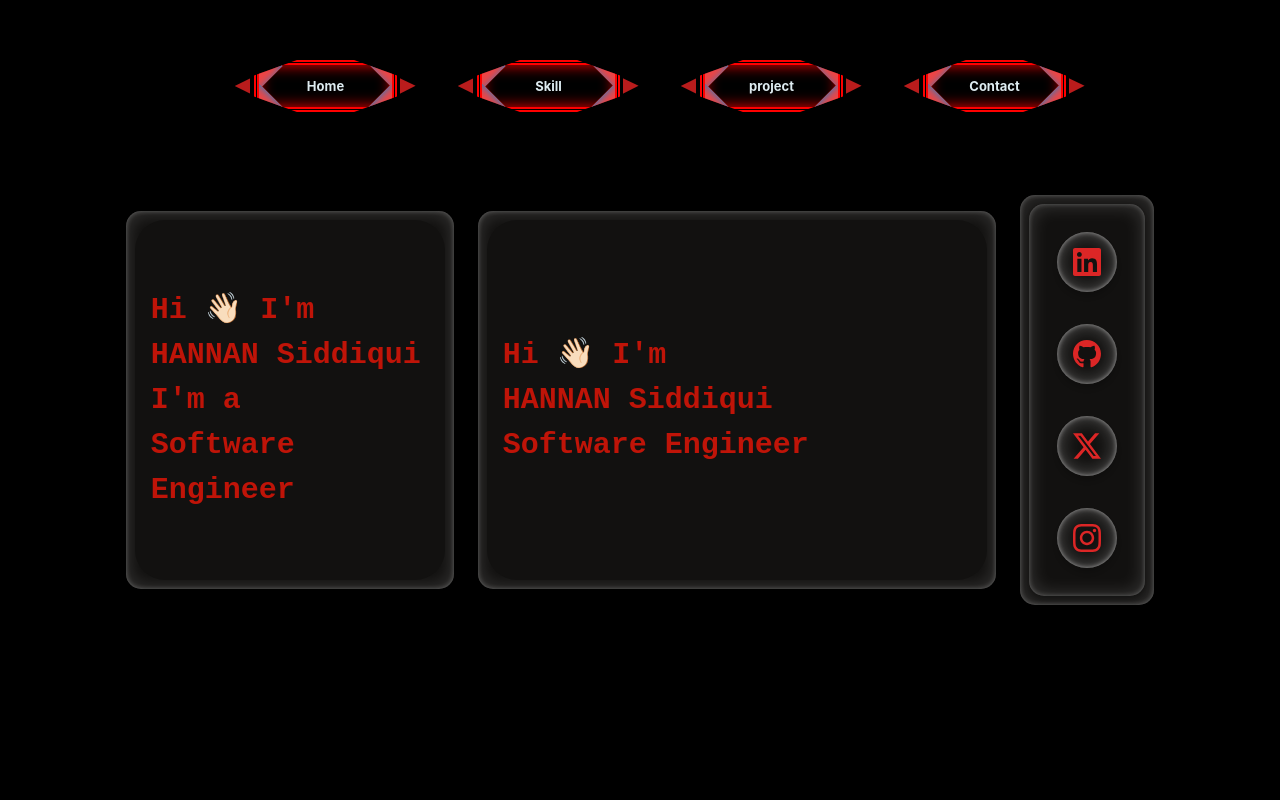
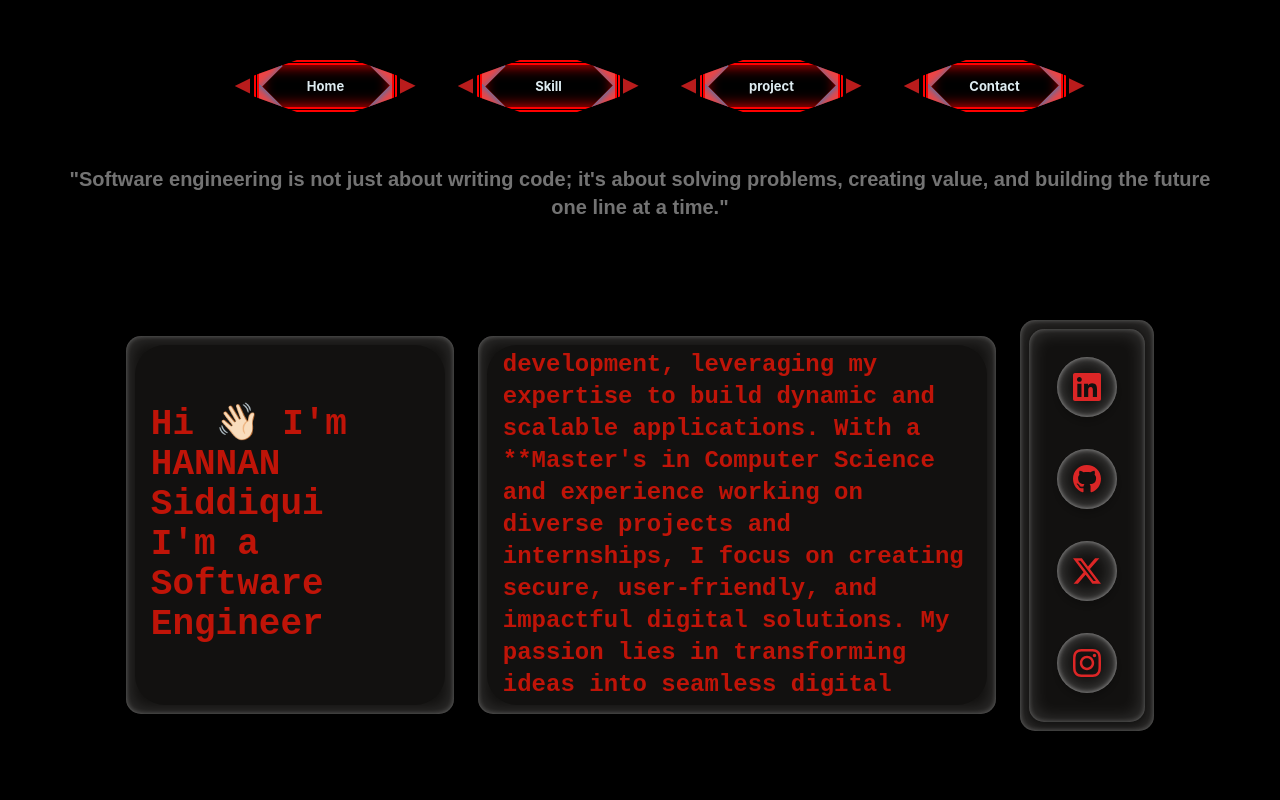
Before and after one commit to hannan-siddiqui/Portfolio_Website, a React (Create React App) app: page / in a window 1280 px wide. Shown: the top 800 px of the page. Built offline with nearby package versions, Linux system fonts and the light colour scheme; a web font is replaced by a local one.

Commit message:
header fix

```diff
--- a/src/FirstPage.jsx
+++ b/src/FirstPage.jsx
@@ -1,8 +1,9 @@
 import React from "react";
 import hannan from "./projectpic/Hannan.png";
 import "./App.css";
+import SocialIcons from "./customui/Socialicons";
 
-import SocialIcons from "./customui/Socialicons";
+
 
  {/* <img className="w-[360px]" src={hannan} alt="" /> */}
 
@@ -11,11 +12,17 @@ import SocialIcons from "./customui/Socialicons";
     <div className=" pt-[35%] md:pt-0  pb-10">
 
       <div className=" md:min-h-screen flex flex-wrap justify-center items-center gap-20 md:gap-6">
-      <div className="">
 
-      <div className="card card border-red-700 hover:border">
+        <div className=" text-white text-center w-[90%] md:mt-20">
+          <div className="py-4 text-xl text-neutral-500 font-poppins font-bold ">
+          "Software engineering is not just about writing code; it's about solving problems, creating value, and building the future one line at a time."
+          </div>
+        </div>
+
+      <div className="md:-mt-20">
+        <div className="card card border-red-700 hover:border">
           <div className="card-overlay"></div>
-          <div className="card-inner w-[300px] md:w-[310px] md:h-[360px] px-4 py-4 ">
+          <div className="card-inner w-[300px] md:w-[310px] md:h-[360px] px-4 py-4 text-2xl md:text-4xl font-extrabold">
             Hi 👋🏻 I'm <br />
             HANNAN Siddiqui <br />
             I'm a <br />
@@ -23,24 +30,19 @@ import SocialIcons from "./customui/Socialicons";
 
           </div>
         </div>
-
       </div>
 
-      <div className="">
-
+      <div className="md:-mt-20">
         <div className="card card border-red-700 hover:border">
           <div className="card-overlay"></div>
-          <div className="card-inner w-[300px] md:w-[500px] md:h-[360px] py-4 px-4">
-            Hi 👋🏻 I'm <br />
-            HANNAN Siddiqui <br />
-            Software Engineer <br />
+          <div className="card-inner w-[300px] md:w-[500px] md:h-[360px] py-4 px-4 text-lg md:text-2xl font-semibold">
+          I specialize in full-stack development, leveraging my expertise to build dynamic and scalable applications. With a **Master's in Computer Science and experience working on diverse projects and internships, I focus on creating secure, user-friendly, and impactful digital solutions. My passion lies in transforming ideas into seamless digital experiences.
 
           </div>
         </div>
-
       </div>
 
-      <div className="card border-red-700 hover:border">
+      <div className=" md:-mt-20 card border-red-700 hover:border">
         <SocialIcons />
       </div>
 
--- a/src/Header.jsx
+++ b/src/Header.jsx
@@ -48,8 +48,8 @@ const Header = ({
               className="text-4xl    text-white font-bold rounded-lg "
 
             >
-              <div className=" flex justify-around items-start ">
-              <div className="text-white font-poppins">Hannan </div>
+              <div className="text-red-700 flex justify-around items-start ">
+              <div className=" font-poppins">Hannan </div>
               <div className="">{showItems ? <RxCross2 /> : <CiMenuBurger />}</div>
               </div>
 
--- a/src/index.css
+++ b/src/index.css
@@ -1,6 +1,24 @@
 @tailwind base;
 @tailwind components;
 @tailwind utilities;
+
+@keyframes gradient-border {
+  0% {
+    background-position: 0% 50%;
+  }
+  50% {
+    background-position: 100% 50%;
+  }
+  100% {
+    background-position: 0% 50%;
+  }
+}
+
+.animate-gradient-border {
+  background-size: 200% 200%;
+  animation: gradient-border 4s linear infinite;
+}
+
 
 .card {
     position: relative;
@@ -28,8 +46,6 @@
 
     background-color: #121110;
     border-radius: 30px;
-    font-size: 30px;
-    font-weight: 900;
     color: #bf1408;
     text-align: start;
     font-family: monospace;
```
